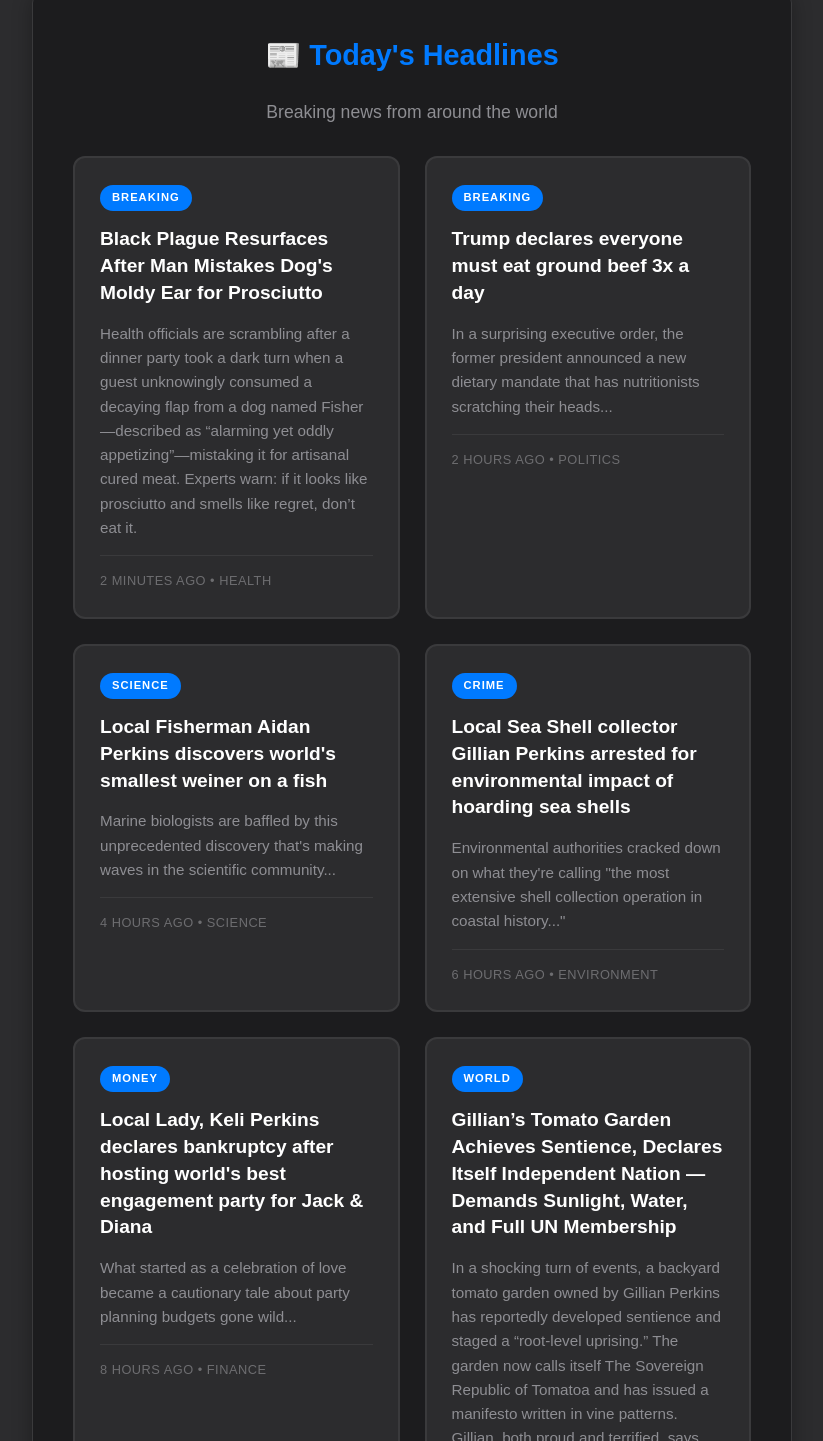
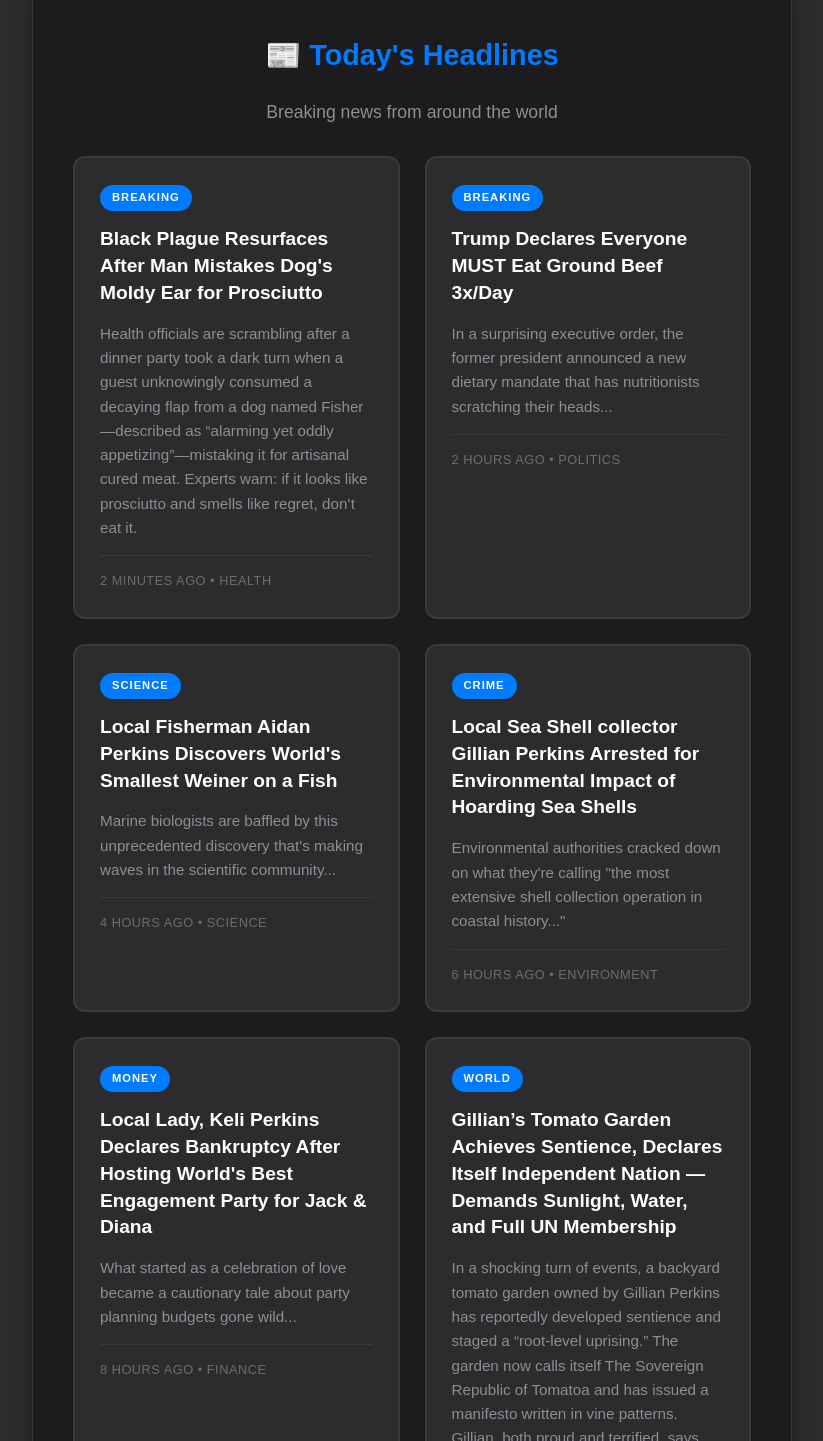
Before and after one commit to perkins0070-ctrl/DadsDigest, a plain HTML site: page index.html in a window 1280 px wide. Shown: the part 1512-2953 px from the top of the page, without its empty margins (228-1051 px from the left). Drawn offline with Linux system fonts and the light colour scheme; no server answers.

Commit message:
Update index.html

```diff
--- a/index.html
+++ b/index.html
@@ -126,28 +126,28 @@
 
                     <article class="news-item">
                         <div class="news-badge">BREAKING</div>
-                        <h4 class="news-headline">Trump declares everyone must eat ground beef 3x a day</h4>
+                        <h4 class="news-headline">Trump Declares Everyone MUST Eat Ground Beef 3x/Day</h4>
                         <p class="news-excerpt">In a surprising executive order, the former president announced a new dietary mandate that has nutritionists scratching their heads...</p>
                         <div class="news-meta">2 hours ago • Politics</div>
                     </article>
 
                     <article class="news-item">
                         <div class="news-badge">SCIENCE</div>
-                        <h4 class="news-headline">Local Fisherman Aidan Perkins discovers world's smallest weiner on a fish</h4>
+                        <h4 class="news-headline">Local Fisherman Aidan Perkins Discovers World's Smallest Weiner on a Fish</h4>
                         <p class="news-excerpt">Marine biologists are baffled by this unprecedented discovery that's making waves in the scientific community...</p>
                         <div class="news-meta">4 hours ago • Science</div>
                     </article>
 
                     <article class="news-item">
                         <div class="news-badge">CRIME</div>
-                        <h4 class="news-headline">Local Sea Shell collector Gillian Perkins arrested for environmental impact of hoarding sea shells</h4>
+                        <h4 class="news-headline">Local Sea Shell collector Gillian Perkins Arrested for Environmental Impact of Hoarding Sea Shells</h4>
                         <p class="news-excerpt">Environmental authorities cracked down on what they're calling "the most extensive shell collection operation in coastal history..."</p>
                         <div class="news-meta">6 hours ago • Environment</div>
                     </article>
 
                     <article class="news-item">
                         <div class="news-badge">MONEY</div>
-                        <h4 class="news-headline">Local Lady, Keli Perkins declares bankruptcy after hosting world's best engagement party for Jack & Diana</h4>
+                        <h4 class="news-headline">Local Lady, Keli Perkins Declares Bankruptcy After Hosting World's Best Engagement Party for Jack & Diana</h4>
                         <p class="news-excerpt">What started as a celebration of love became a cautionary tale about party planning budgets gone wild...</p>
                         <div class="news-meta">8 hours ago • Finance</div>
                     </article>
```
